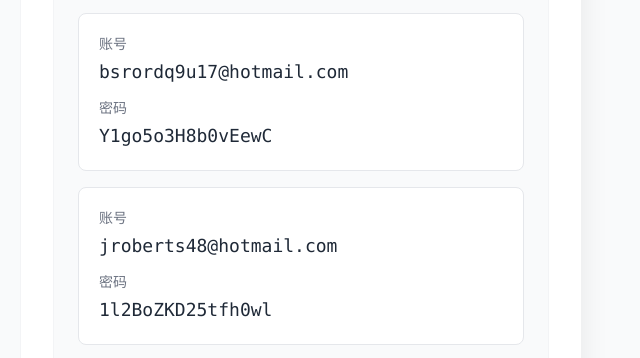
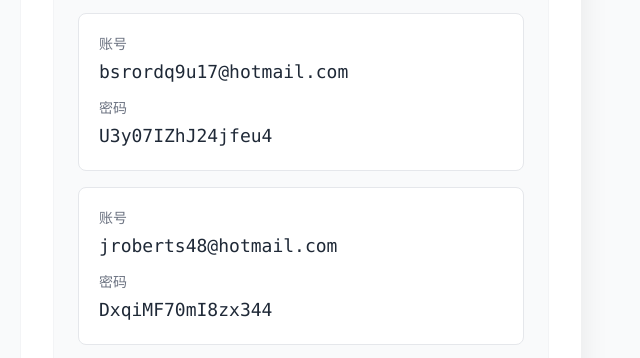
Before and after one commit to jingniaodd/qingguo, a plain HTML site: page index.html in a window 1280 px wide. Shown: the part 1538-1896 px from the top of the page, 603-1243 px from the left. Drawn offline with nearby package versions, Linux system fonts and the light colour scheme.

Commit message:
Update index.html

```diff
--- a/index.html
+++ b/index.html
@@ -279,14 +279,14 @@
                                 <p class="text-sm text-gray-500 mb-1">账号</p>
                                 <p class="font-mono text-gray-800 text-lg break-all">bsrordq9u17@hotmail.com</p>
                                 <p class="text-sm text-gray-500 mt-3 mb-1">密码</p>
-                                <p class="font-mono text-gray-800 text-lg">Y1go5o3H8b0vEewC</p>
+                                <p class="font-mono text-gray-800 text-lg">U3y07IZhJ24jfeu4</p>
                             </div>
 
                             <div class="bg-white p-5 rounded-lg border border-gray-200">
                                 <p class="text-sm text-gray-500 mb-1">账号</p>
                                 <p class="font-mono text-gray-800 text-lg break-all">jroberts48@hotmail.com</p>
                                 <p class="text-sm text-gray-500 mt-3 mb-1">密码</p>
-                                <p class="font-mono text-gray-800 text-lg">1l2BoZKD25tfh0wl</p>
+                                <p class="font-mono text-gray-800 text-lg">DxqiMF70mI8zx344</p>
                             </div>
 
                             <div class="bg-white p-5 rounded-lg border border-gray-200">
```
